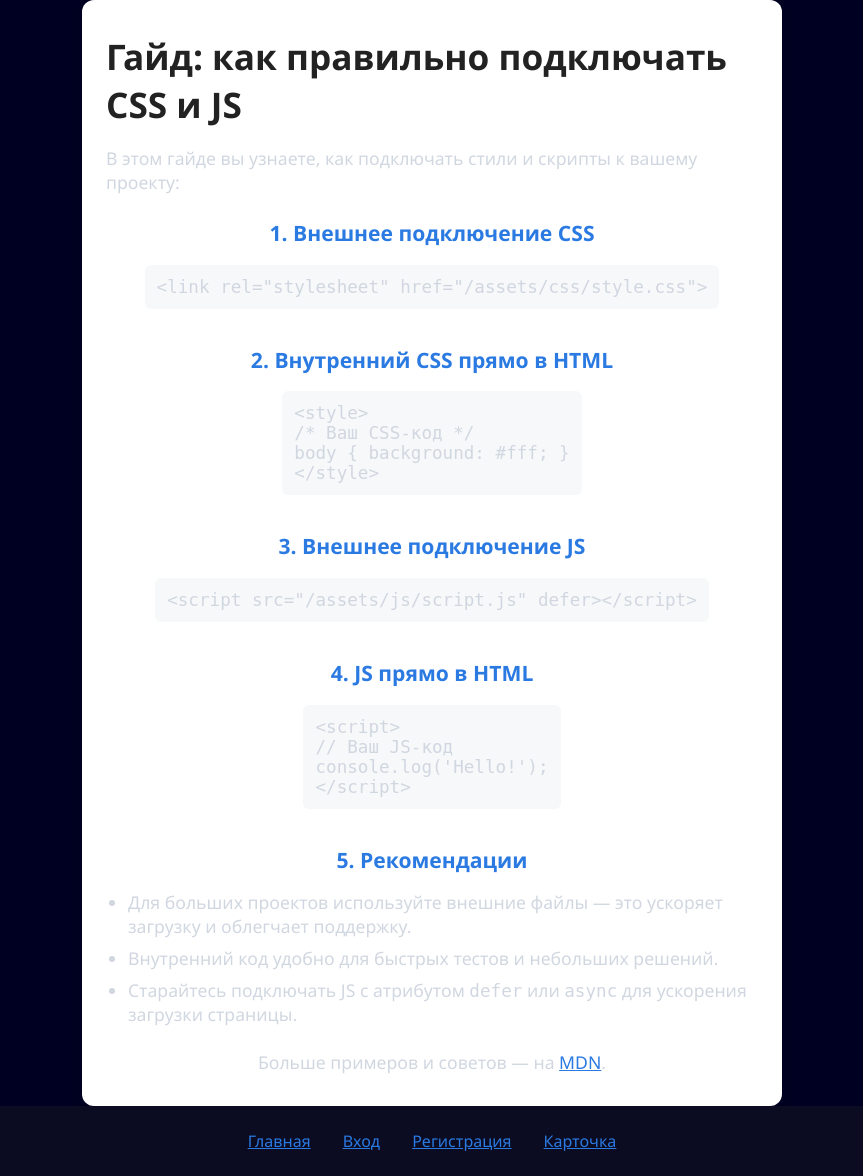
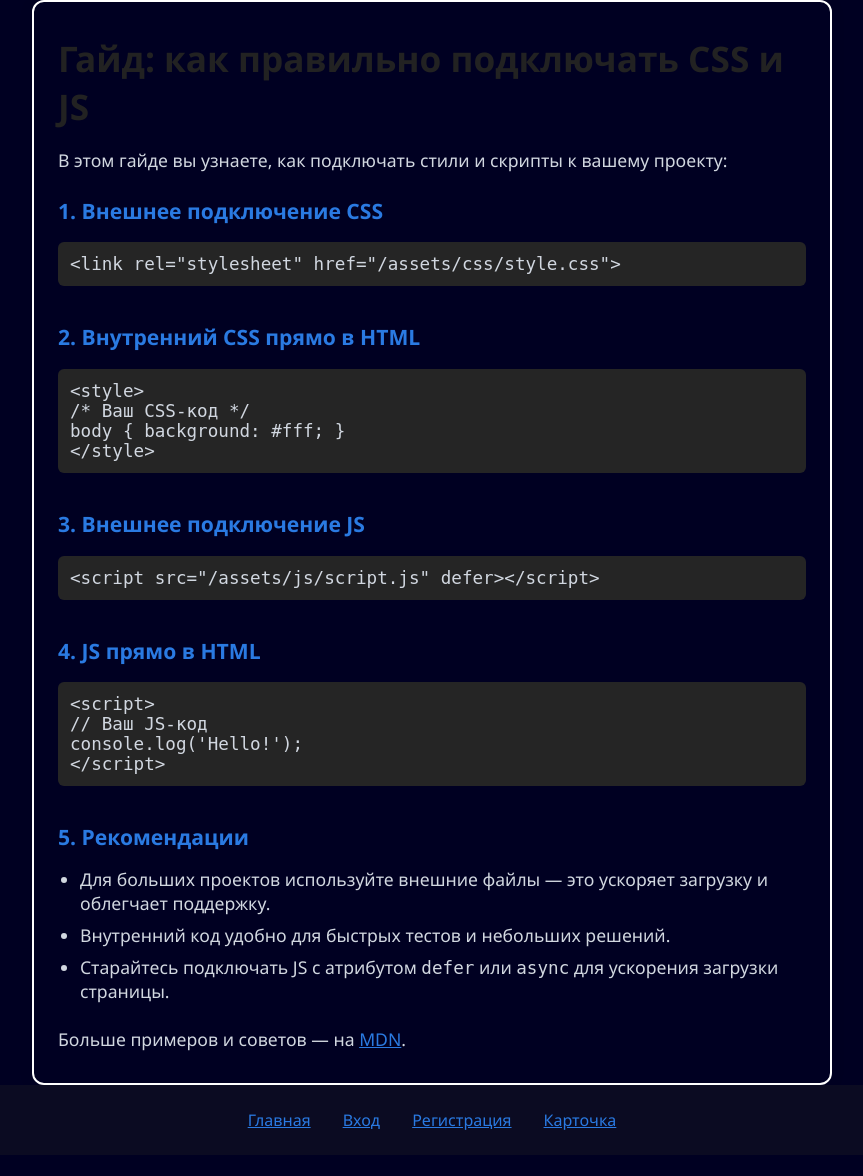
Before and after one commit to Verefer/WebElementsLab.ru, a PHP site: page /guide.php in a window 1280 px wide. Shown: the part 81-1257 px from the top of the page, without its empty margins (208-1071 px from the left). After the commit the page ends 1211 px from the top, so only its background shows below. Run offline with PHP 8.4, Linux system fonts and the light colour scheme.

Commit message:
Обновить стили для блока гайда: изменить размеры, отступы и фон; удалить стили для ссылок

```diff
--- a/assets/css/style.css
+++ b/assets/css/style.css
@@ -18,11 +18,6 @@ h1, p, h2{
 
 .logo-header{
   max-width: 4rem;
-}
-
-a{
-  text-decoration: none;
-  color: white;
 }
 
 .anim-hover-box-shadow{
@@ -453,26 +448,27 @@ pre[class*=language-] {
 }
 
 .guide-main {
-    max-width: 700px;
+    max-width: 50rem;
     margin: 0 auto;
-    background: #fff;
+    border:2px solid #fff;
     border-radius: 12px;
     box-shadow: 0 2px 16px rgba(0,0,0,0.07);
-    padding: 32px 24px;
+    padding: 2rem 1.5rem;
     font-size: 1.1em;
+    align-items: normal;
 }
 .guide-main h1 {
-    margin-bottom: 18px;
+    margin-bottom: 1.1rem;
     font-size: 2em;
     color: #222;
 }
 .guide-main h2 {
-    margin-top: 24px;
+    margin-top: 1.5rem;
     color: #2a7ae2;
     font-size: 1.2em;
 }
 .guide-main pre {
-    background: #f6f8fa;
+    background: #252525;
     border-radius: 6px;
     padding: 12px;
     font-size: 1em;
```
